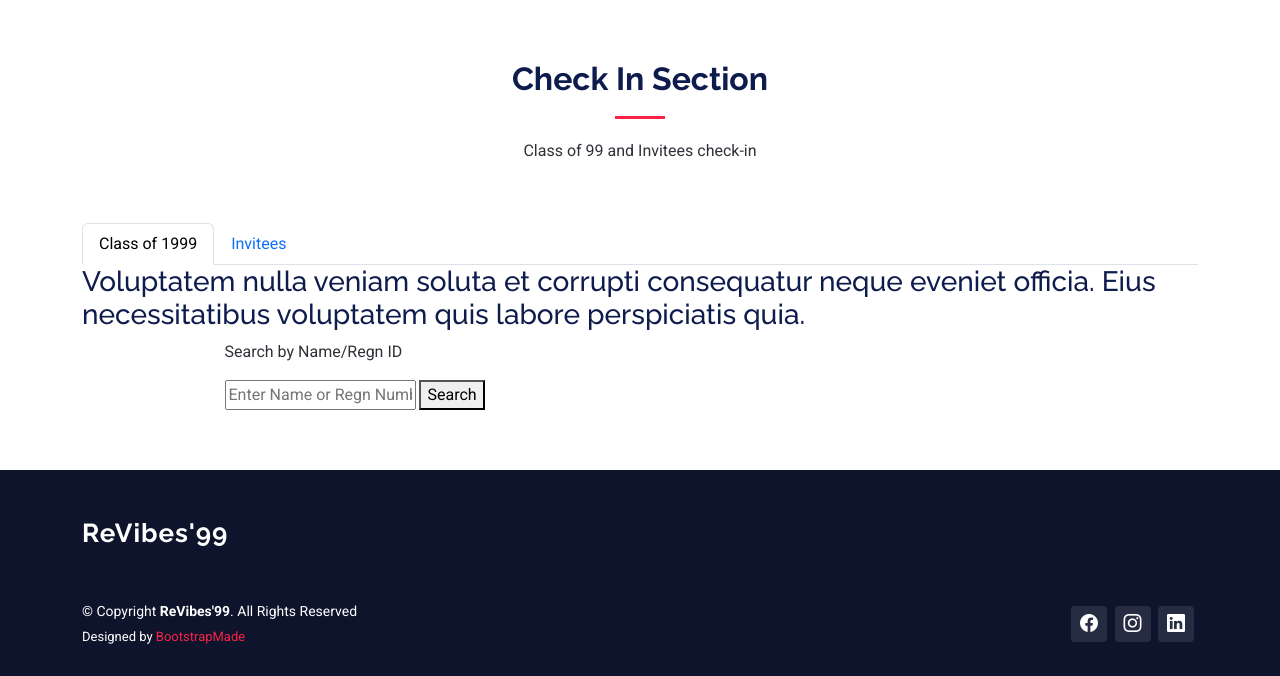
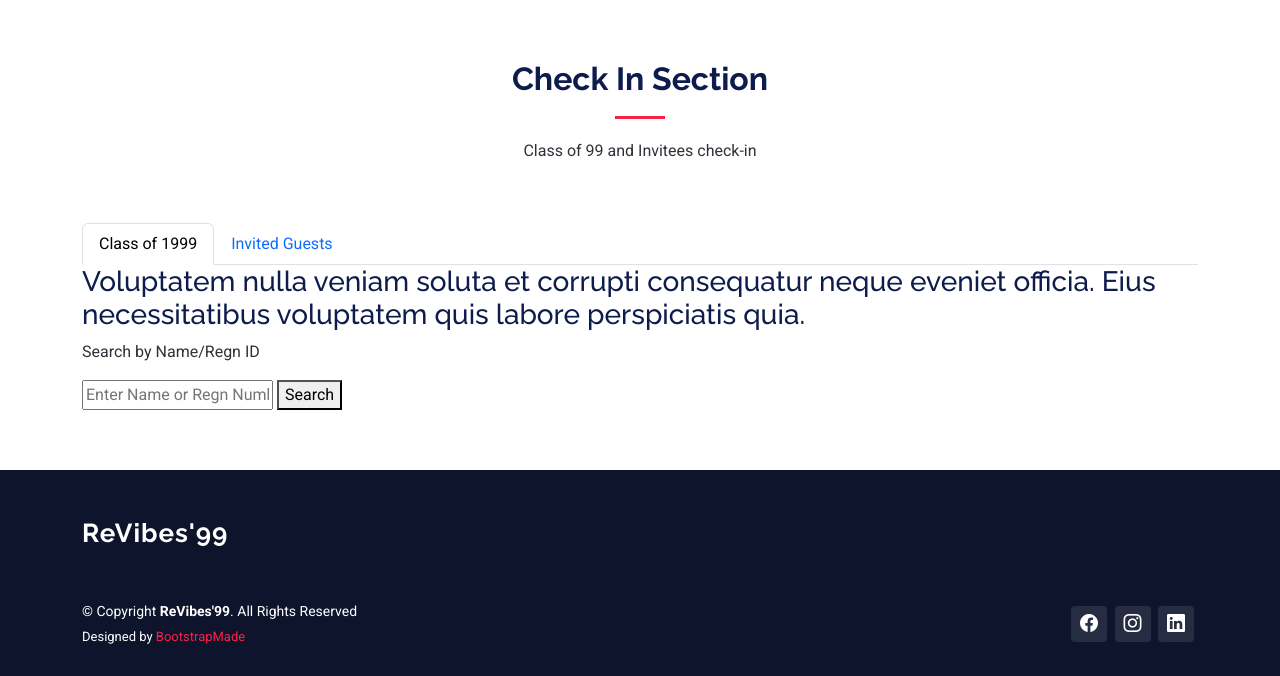
Before and after one commit to dhanyacm/revibes99, a Jekyll site: the page built from checkin.html, in a window 1280 px wide and 1040 px high. Shown: the part 364-1040 px from the top of the window. Built offline with Jekyll 4.4.1, drawn with Linux system fonts in a browser that asks for light colours.

Commit message:
Update checkin.html

```diff
--- a/checkin.html
+++ b/checkin.html
@@ -30,15 +30,16 @@ frontpage: false
         <h2>Check In Section</h2>
         <p> Class of 99 and Invitees check-in </p>
       </div><!-- End Section Title -->
- <div class="container" data-aos="fade-up">
 
+
+  <div class="container">
 
         <ul class="nav nav-tabs" role="tablist" data-aos="fade-up" data-aos-delay="100">
           <li class="nav-item">
-            <a class="nav-link active" href="#day-1" role="tab" data-bs-toggle="tab">Class of 1999</a>
+            <a class="nav-link active" href="#1999" role="tab" data-bs-toggle="tab">Class of 1999</a>
           </li>
           <li class="nav-item">
-            <a class="nav-link" href="#day-2" role="tab" data-bs-toggle="tab">Invitees</a>
+            <a class="nav-link" href="#guests" role="tab" data-bs-toggle="tab">Invited Guests</a>
           </li>
 
         </ul>
@@ -47,8 +48,19 @@ frontpage: false
 
           <h3 class="sub-heading">Voluptatem nulla veniam soluta et corrupti consequatur neque eveniet officia. Eius necessitatibus voluptatem quis labore perspiciatis quia.</h3>
 
-          <!-- Schdule Day 1 -->
-          <div role="tabpanel" class="col-lg-9 tab-pane fade show active" id="day-1">
+          <!-- Class of 1999 Registration -->
+          <div role="tabpanel" class="col-lg-9 tab-pane fade show active" id="1999">
+	       </div><!-- End Schdule Day 1 -->
+
+          <!-- Guest Registration -->
+          <div role="tabpanel" class="col-lg-9  tab-pane fade" id="guests">
+
+	   </div><!-- End Guests -->
+	</div> <!-- /Tab Section -->
+
+      </div>
+
+ <div class="container" data-aos="fade-up">
 
     <p>Search by Name/Regn ID</p>
     <input type="text" id="searchInput" placeholder="Enter Name or Regn Number" />
@@ -230,15 +242,6 @@ frontpage: false
         }
     </script>
 
-   </div> <!-- End Schdule Day 1 -->
-
-          <!-- Schdule Day 2 -->
-          <div role="tabpanel" class="col-lg-9  tab-pane fade" id="day-2">
-
-	</div> <!-- /Day 2 Section -->
-
-	</div> <!-- /Tab Section -->
-
       </div>
 
     </section> <!-- /Starter Section Section -->
```
